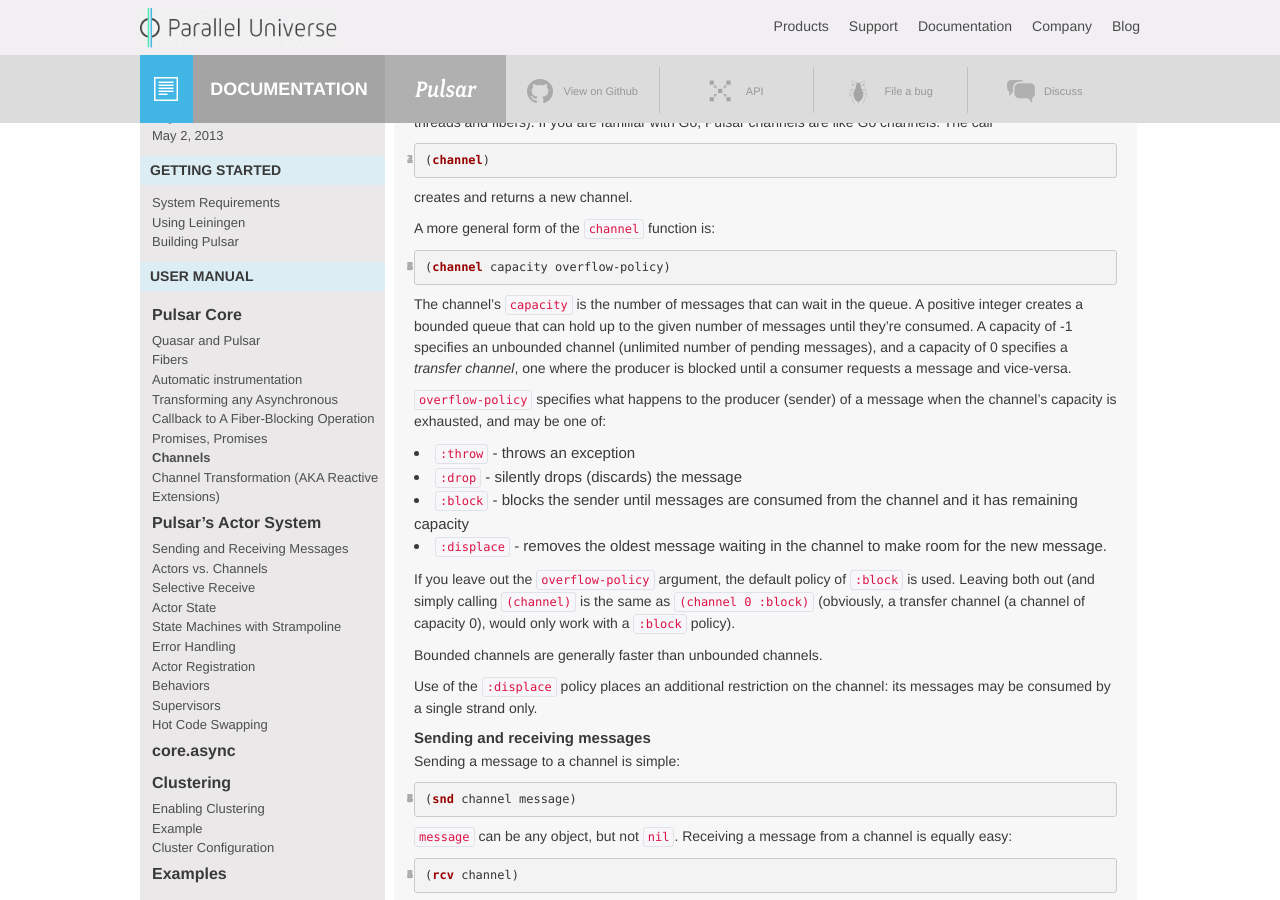
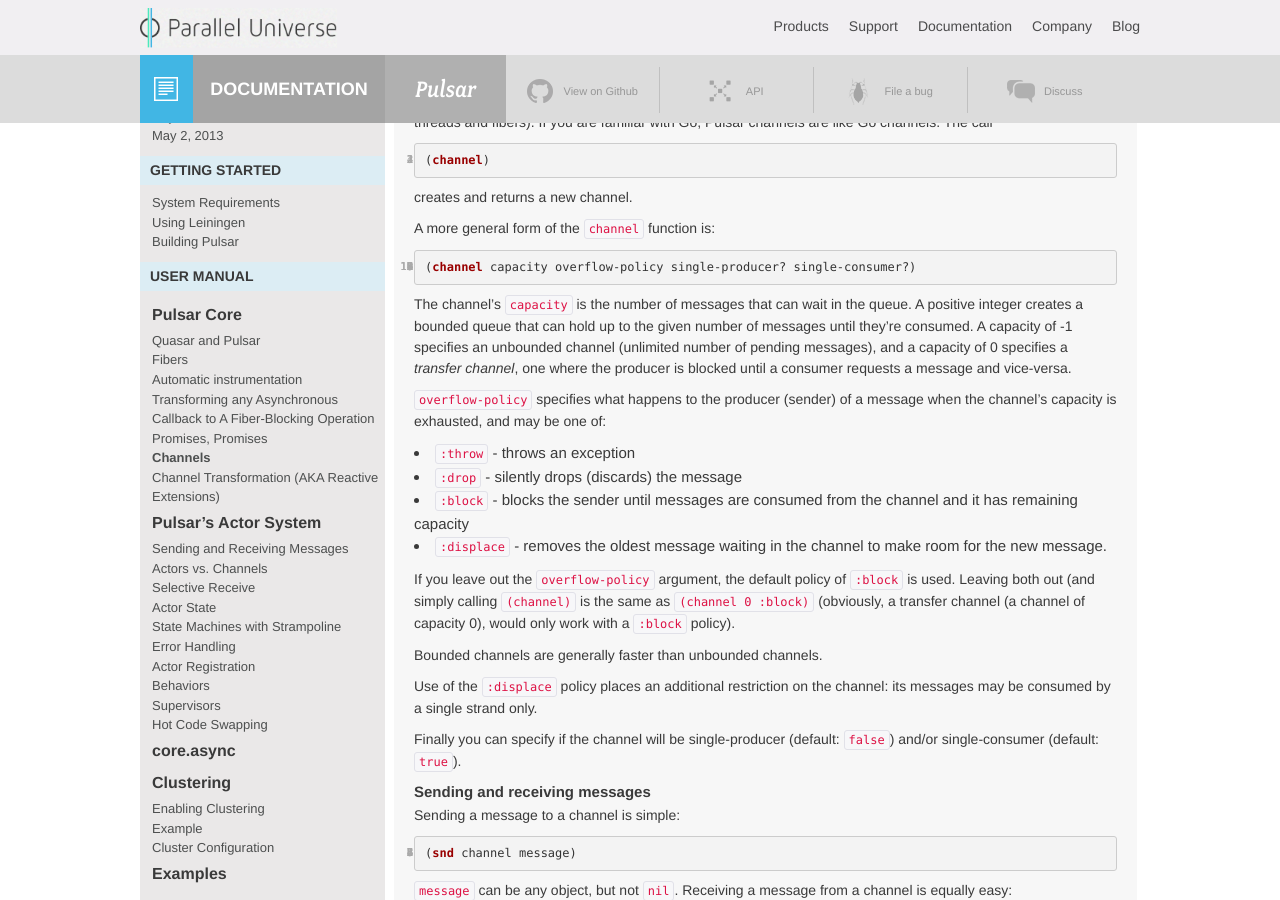
Before and after one commit to puniverse/pulsar, a Jekyll site: the page built from docs/index.md, in a window 1280 px wide and 900 px high, scrolled down 5735 px. Built offline with Jekyll 4.4.1, drawn with Linux system fonts in a browser that asks for light colours; nearby versions of some CDN libraries; Markdown is read by kramdown in place of the engine named in the settings.

Commit message:
:memo: multi-producer? multi-consumer? flags [ci skip]

```diff
--- a/docs/index.md
+++ b/docs/index.md
@@ -332,7 +332,7 @@
 A more general form of the `channel` function is:
 
 ~~~ clojure
-(channel capacity overflow-policy)
+(channel capacity overflow-policy single-producer? single-consumer?)
 ~~~
 
 The channel's `capacity` is the number of messages that can wait in the queue. A positive integer creates a bounded queue that can hold up to the given number of messages until they're consumed. A capacity of -1 specifies an unbounded channel (unlimited number of pending messages), and a capacity of 0 specifies a *transfer channel*, one where the producer is blocked until a consumer requests a message and vice-versa.
@@ -349,6 +349,8 @@
 Bounded channels are generally faster than unbounded channels.
 
 Use of the `:displace` policy places an additional restriction on the channel: its messages may be consumed by a single strand only.
+
+Finally you can specify if the channel will be single-producer (default: `false`) and/or single-consumer (default: `true`).
 
 #### Sending and receiving messages
 
```
